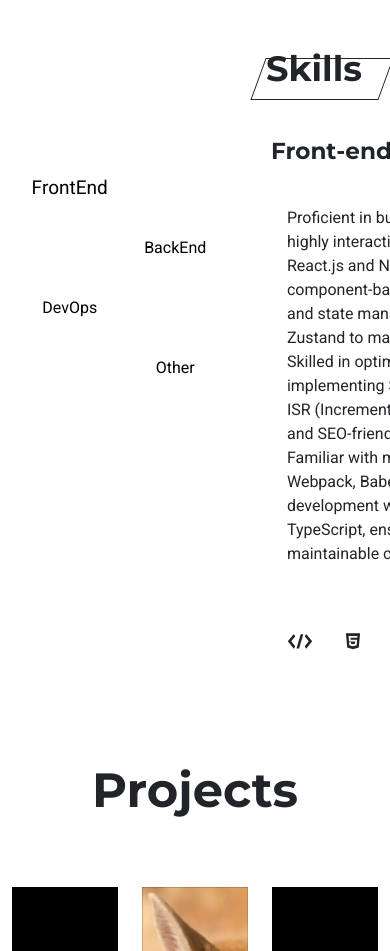
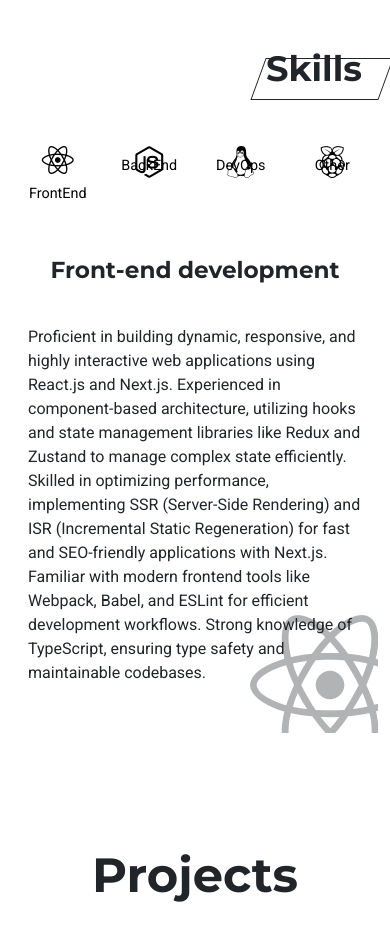
Before and after one commit to EugeneBatenko/project-fenec, a Next.js app: page / in a window 390 px wide. Shown: the part 1280-2231 px from the top of the page. Built offline with nearby package versions, Linux system fonts and the light colour scheme.

Commit message:
Add responsive design to tabs. Add animation. Add attr icons

```diff
--- a/app/components/About/About.tsx
+++ b/app/components/About/About.tsx
@@ -48,10 +48,12 @@ export const About = () => {
                     <div className="col">
                         <SectionHeader title="Skills" reversed={true} addClassName="mb-5"/>
 
+                        {/*Geometric figures from here https://css-shape.com/*/}
                         <Tabs classNames={tabsClasses}>
                             <Tab label="FrontEnd" classNameTab={styles.tab}>
-                                <h3 className="mb-2">Front-end development</h3>
-                                <p className="text-card">Proficient in building dynamic, responsive, and highly
+                                <h3 className={`${styles.titleAnimated} mb-2 text-center`}>Front-end development</h3>
+                                <div className={`${styles.tabText} text-card mb-3`} data-icon="&#xf41b;">
+                                    <p className={styles.textAnimated}>Proficient in building dynamic, responsive, and highly
                                         interactive web applications
                                         using React.js and Next.js. Experienced in component-based architecture, utilizing
                                         hooks and state management libraries like Redux and Zustand to manage complex state
@@ -61,12 +63,14 @@ export const About = () => {
                                         and ESLint for efficient development workflows. Strong knowledge of TypeScript,
                                         ensuring type safety and maintainable codebases.
                                     </p>
-                                <SkillsPipe skillSet="frontend"/>
+                                </div>
+                                <SkillsPipe additionalClassName="d-lg-flex d-none" skillSet="frontend"/>
                             </Tab>
 
                             <Tab label="BackEnd" classNameTab={styles.tab}>
-                                <h3 className="mb-2">Back-end development</h3>
-                                <p className="text-card">Experienced in designing and implementing scalable and
+                                <h3 className={`${styles.titleAnimated} mb-2 text-center`}>Back-end development</h3>
+                                <div className={`${styles.tabText} text-card mb-3`} data-icon="&#xf3d3;">
+                                    <p className={styles.textAnimated}>Experienced in designing and implementing scalable and
                                         high-performance backend services with Node.js, Express.js, Nest.js and others.
                                         Proficient in building RESTful APIs and GraphQL APIs, with a deep understanding of
                                         handling asynchronous operations using Promises, async/await, and other patterns.
@@ -74,23 +78,27 @@ export const About = () => {
                                         ORMs (e.g., TypeORM or Sequelize) for efficient data modeling and querying. Focused
                                         on ensuring security through authentication/authorization mechanisms (JWT, OAuth),
                                         input validation, and secure coding practices.</p>
-                                <SkillsPipe skillSet="backend"/>
+                                </div>
+                                <SkillsPipe additionalClassName="d-lg-flex d-none" skillSet="backend"/>
                             </Tab>
 
                             <Tab label="DevOps" classNameTab={styles.tab}>
-                                <h3 className="mb-2">Dev Ops</h3>
-                                <p className="text-card">Hands-on experience with setting up CI/CD pipelines to automate
+                                <h3 className={`${styles.titleAnimated} mb-2 text-center`}>Dev Ops</h3>
+                                <div className={`${styles.tabText} text-card mb-3`} data-icon="&#xf17c;">
+                                    <p className={styles.textAnimated}>Hands-on experience with setting up CI/CD pipelines to automate
                                         testing, building,
                                         and deployment processes using tools like GitLab CI or GitHub Actions. Proficient in
                                         using Docker for containerization and orchestrating microservices. Comfortable
                                         working with cloud platforms like AWS or Google Cloud for hosting, scaling, and
                                         maintaining web applications.</p>
-                                <SkillsPipe skillSet="devops"/>
+                                </div>
+                                <SkillsPipe additionalClassName="d-lg-flex d-none" skillSet="devops"/>
                             </Tab>
 
                             <Tab label="Other" classNameTab={styles.tab}>
-                                <h3 className="mb-2">Other skills</h3>
-                                <p className="text-card">In addition to proficiency in JavaScript and TypeScript, I have
+                                <h3 className={`${styles.titleAnimated} mb-2 text-center`}>Other skills</h3>
+                                <div className={`${styles.tabText} text-card mb-3`} data-icon="&#xf7bb;">
+                                    <p className={styles.textAnimated}>In addition to proficiency in JavaScript and TypeScript, I have
                                         foundational knowledge of several other programming languages such as C++, Python,
                                         Ruby, and Golang. My experience includes writing basic algorithms, scripts, and
                                         small applications in these languages, which has expanded my understanding of
@@ -99,7 +107,8 @@ export const About = () => {
                                         Also I have some experience in IoT with Raspberry PI, AI API&apos;s like OpenAI API and
                                         different tools like Postman, Mongo Compass, MySQL Workbench etc.
                                     </p>
-                                <SkillsPipe skillSet="other"/>
+                                </div>
+                                <SkillsPipe additionalClassName="d-lg-flex d-none" skillSet="other"/>
                             </Tab>
                         </Tabs>
                     </div>
--- a/app/components/About/index.module.css
+++ b/app/components/About/index.module.css
@@ -1,18 +1,28 @@
 .tabs {
     display: flex;
     min-height: 24rem;
+    @media (width <=991px) {
+        flex-direction: column;
+    }
 }
 
 .tab {
+    width: 100%;
+    height: 55px;
     background: var(--primary-color);
+    transition: .5s ease-in-out all;
+    position: relative;
+    backface-visibility: visible;
+    margin: 0 -1px; /* Compensate width parent border */
+    @media (width > 991px) {
+        width: unset;
         height: 100px;
         aspect-ratio: 1/cos(30deg);
         clip-path: polygon(50% -50%, 100% 50%, 50% 150%, 0 50%);
         margin: 0 -10px -40px 0;
-    transition: .5s ease-in-out all;
-    position: relative;
-    backface-visibility: visible;
+    }
 
+    @media (width > 991px) {
         &::after {
             content: "";
             background-color: var(--primary-bg-dark);
@@ -33,18 +43,35 @@
             var(--b) 50%);
             transition: .5s ease-in-out all;
         }
+    }
 
-    /*&::before {*/
-    /*    content: '';*/
-    /*    display: block;*/
-    /*    width: 300px;*/
-    /*    height: 90px;*/
-    /*    position: absolute;*/
-    /*    top: 5px;*/
-    /*    left: 30px;*/
-    /*    background: linear-gradient(90deg, rgb(88, 196, 220, 0.5) 50%, rgba(2,0,36,0) 100%);*/
-    /*    z-index: -1;*/
-    /*}*/
+    @media (width <= 991px) {
+        &::after {
+            content: '\f41b';
+            font-family: var(--icon-font);
+            position: absolute;
+            top: 0;
+            left: 0;
+            right: 0;
+            color: var(--primary-color);
+            font-size: 2rem;
+            z-index: -1;
+            transition: transform .5s ease-in-out;
+        }
+        &:nth-child(2)::after {
+            content: "\f3d3";
+        }
+        &:nth-child(3)::after {
+            content: "\f17c";
+        }
+        &:nth-child(4)::after {
+            content: "\f7bb";
+        }
+    }
+
+    @media (width <= 576px) {
+        font-size: 0.9rem;
+    }
 
     &:hover {
         transition: .5s ease-in-out all;
@@ -56,8 +83,16 @@
     }
 
     &:global.active {
+        @media (width <= 991px) {
+            transform: translateY(50%);
+            &::after {
+                transform: translateY(-30px);
+            }
+        }
+        @media (width > 991px ) {
             transform: scale(1.19);
             transition: .5s ease-in-out transform;
+        }
     }
 
     &:nth-child(2) {
@@ -75,15 +110,98 @@
     }
 }
 
+.tabText {
+    overflow: hidden;
+    position: relative;
+    @media (width >= 1400px) {
+        min-height: 190px;
+    }
+    @media (width >= 1200px) {
+        min-height: 215px;
+    }
+    @media (width >= 991px) {
+        min-height: 260px;
+    }
+
+    &::after {
+        content: attr(data-icon);
+        font-family: var(--icon-font);
+        color: var(--primary-color);
+        position: absolute;
+        right: 0;
+        bottom: 0;
+        font-size: 10rem;
+        transform: translate(20%, 30%);
+        z-index: 1;
+        opacity: .35;
+    }
+}
+
 .panel {
     display: grid;
     grid-template-columns: repeat(2, 1fr);
     grid-template-rows: repeat(4, 1fr);
     gap: 0;
     height: fit-content;
+    margin: 3rem 0 0 0;
+    @media screen and (width <=991px) {
+        display: flex;
+        justify-content: space-between;
+        margin: 0 0 4rem 0;
+        border: 1px solid var(--primary-color);
+    }
 }
 
 .content {
     width: 100%;
+
+    @media screen and (width > 991px) {
         margin: 0 0 0 3rem;
     }
+}
+
+/* Animation */
+.titleAnimated {
+    animation: titleIn .5s ease-out;
+}
+
+.textAnimated {
+    position: relative;
+    animation: textIn .5s ease-out;
+    z-index: 2;
+}
+
+.tabText::after {
+    animation: iconIn .5s ease-out;
+}
+
+@keyframes titleIn {
+    from {
+        opacity: 0;
+        transform: translateX(-25%);
+    }
+    to {
+        opacity: 1;
+        transform: translateX(0);
+    }
+}
+
+@keyframes textIn {
+    from {
+        opacity: 0;
+        transform: translateX(-20%);
+    }
+    to {
+        opacity: 1;
+        transform: translateX(0);
+    }
+}
+
+@keyframes iconIn {
+    from {
+        transform: translate(20%, 30%) rotate(-180deg) scale(0);
+    }
+    to {
+        transform: translate(20%, 30%) rotate(0) scale(01);
+    }
+}
--- a/app/components/ui/skills/SkillsPipe.tsx
+++ b/app/components/ui/skills/SkillsPipe.tsx
@@ -1,4 +1,6 @@
-import {FC} from "react";
+"use client"
+
+import {FC, useEffect, useMemo} from "react";
 
 import {
     DiCode, DiHtml5, DiCss3, DiJavascript1, DiReact, DiSass, DiNpm,
@@ -14,6 +16,7 @@ import {GrMysql} from "react-icons/gr";
 import {IoInfiniteSharp} from "react-icons/io5";
 import styles from "./index.module.css";
 
+import {animated, useTrail} from '@react-spring/web'
 
 type IconItem = {
     component: FC<{ size: number }>;
@@ -75,10 +78,11 @@ const otherIcons: IconItem[] = [
 
 
 interface SkillsPipeProps {
-    skillSet: 'frontend' | 'backend' | 'devops' | 'other';
+    skillSet: 'frontend' | 'backend' | 'devops' | 'other',
+    additionalClassName?: string
 }
 
-const SkillsPipe: FC<SkillsPipeProps> = ({skillSet}) => {
+const SkillsPipe: FC<SkillsPipeProps> = ({skillSet, additionalClassName}) => {
     const icons = (() => {
         switch (skillSet) {
             case 'frontend':
@@ -94,16 +98,34 @@ const SkillsPipe: FC<SkillsPipeProps> = ({skillSet}) => {
         }
     })();
 
+    const [trail, api] = useTrail(icons.length, () => ({
+        transform: "translateX(-20%)",
+        opacity: 0,
+
+    }), []);
+
+    useEffect(() => {
+        api.start({
+            opacity: 1,
+            transform: "translateX(0)",
+            config: { duration: 100 },
+        })
+    }, [skillSet, api])
+
+    const renderIcons = useMemo(
+        () => trail.map(((props, index) => {
+            const IconComponent = icons[index].component;
+            return (
+                <animated.span style={props} key={index + Math.random()} className={styles[icons[index].className]}>
+                    <IconComponent size={icons[index].size}/>
+                </animated.span>
+            );
+        })), [trail, icons]
+    )
+
     return (
-        <div className={styles.skillsPipe}>
-            {icons.map((icon, index) => {
-                const IconComponent = icon.component;
-                return (
-                    <span key={index} className={styles[icon.className]}>
-                        <IconComponent size={icon.size}/>
-                    </span>
-                );
-            })}
+        <div className={`${styles.skillsPipe} ${additionalClassName}`}>
+            {renderIcons}
         </div>
     );
 };
--- a/app/components/ui/skills/index.module.css
+++ b/app/components/ui/skills/index.module.css
@@ -22,5 +22,4 @@
     aspect-ratio: 8/5;
     clip-path: polygon(0 0,var(--s) 0,100% 50%,var(--s) 100%,0 100%,calc(100% - var(--s)) 50%);
     background-color: var(--primary-color);
-
 }
--- a/app/fonts.ts
+++ b/app/fonts.ts
@@ -21,3 +21,10 @@ export const montserrat = Montserrat({
   subsets: ["latin", "cyrillic"],
   variable: "--title-font",
 });
+
+export const fontawsome = localFont({
+  src: "../public/fonts/fa-brands-400.woff2",
+  weight: "400",
+  style: "normal",
+  variable: "--icon-font"
+})
--- a/app/layout.tsx
+++ b/app/layout.tsx
@@ -3,7 +3,7 @@ import "bootstrap/dist/css/bootstrap-grid.css";
 import "bootstrap/dist/css/bootstrap-utilities.css";
 import "bootstrap/dist/css/bootstrap-reboot.css";
 import "./globals.css";
-import { roboto, montserrat, logoFont } from "@/app/fonts";
+import {roboto, montserrat, logoFont, fontawsome} from "@/app/fonts";
 import { Header } from "@/app/components/Header/Header";
 import { Footer } from "@/app/components/Footer/Footer";
 import React from "react";
@@ -30,7 +30,7 @@ export default function RootLayout({
   return (
     <html lang="en">
       <body
-        className={`${logoFont.variable} ${montserrat.variable} ${roboto.variable}`}
+        className={`${logoFont.variable} ${montserrat.variable} ${roboto.variable} ${fontawsome.variable}`}
       >
         <Header />
         <main>{children}</main>
```
Also changed, not shown: app/components/Header/index.module.css (+4 -4 lines), public/fonts/fa-brands-400.woff2 (added). Lines whose indentation alone changed are shown as unchanged.
